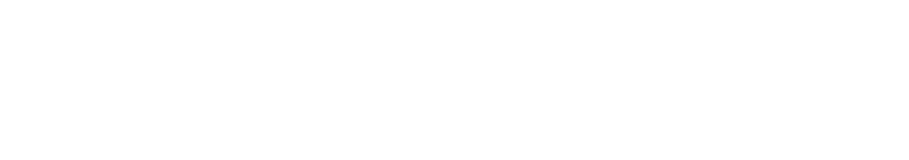
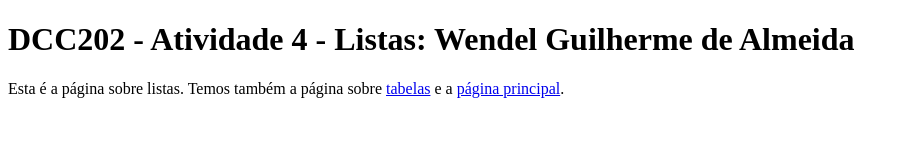
Before and after one commit to ufjf-dcc202/ufjf-dcc202-2023-3-b-atv4-wendelguilherme, a website: page listas.html in a window 1280 px wide. Shown: the whole page, without its empty margins (0-909 px from the left). Drawn offline with Linux system fonts and the light colour scheme.

Commit message:
add listas h1 e direcionamento

```diff
--- a/listas.html
+++ b/listas.html
@@ -7,7 +7,9 @@
 </head>
 <body>
     <main>
-
+        <h1>DCC202 - Atividade 4 - Listas: Wendel Guilherme de Almeida</h1>
+        <p>Esta é a página sobre listas. Temos também a página sobre <a href="tabelas.html">tabelas</a> e a <a
+                href="index.html">página principal</a>.</p>
     </main>
 
 </body>
```
